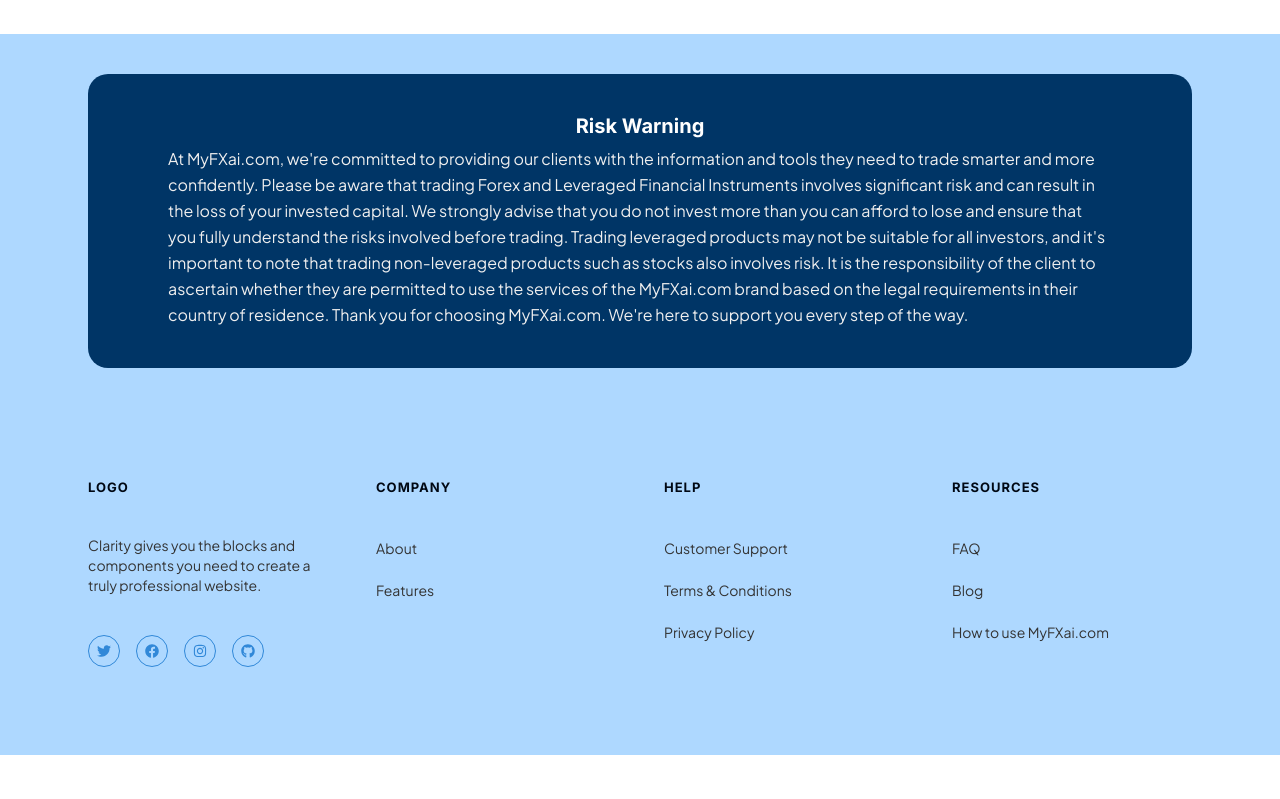
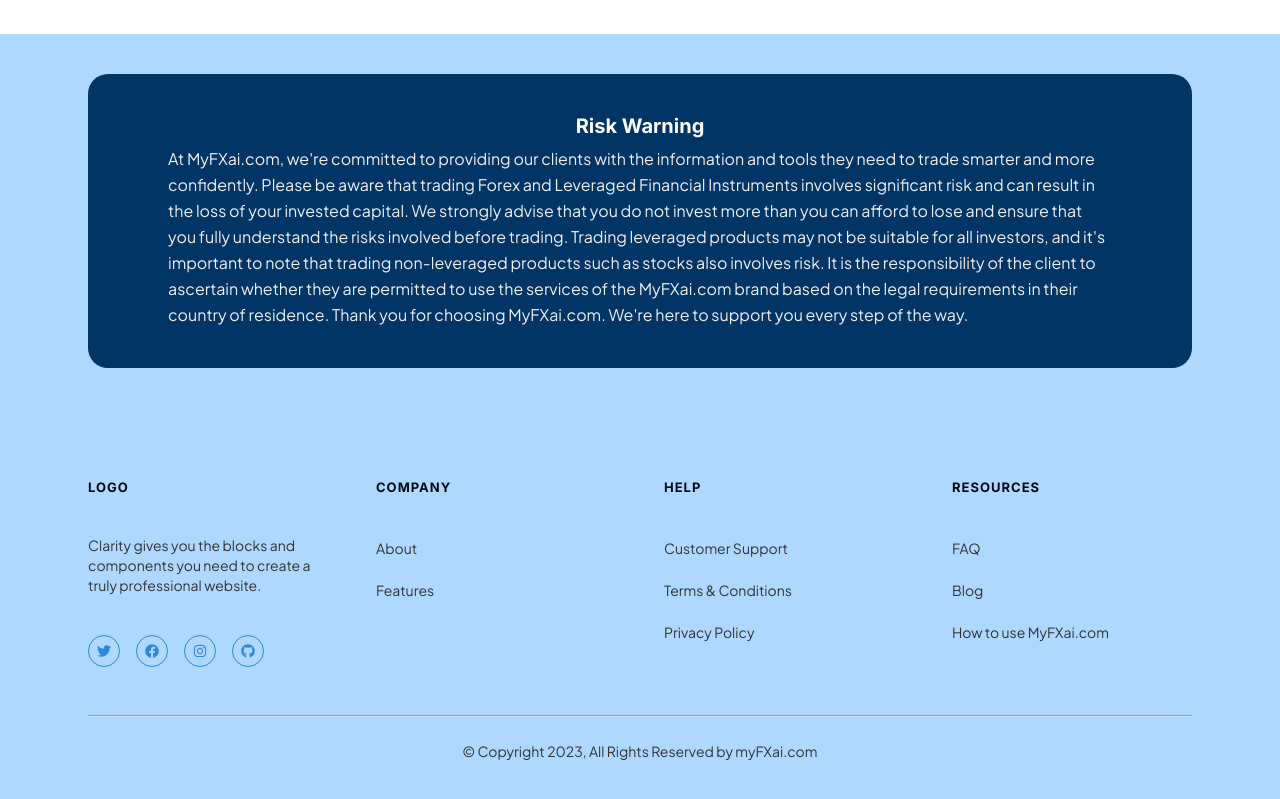
Before and after one commit to AyoMoses1/myfxai, a React (Create React App) app: page / in a window 1280 px wide. Shown: the part 4553-5352 px from the top of the page. Before the commit the page ends 5308 px from the top, so only its background shows below. Built offline with nearby package versions, Linux system fonts and the light colour scheme.

Commit message:
Wrap up styling

```diff
--- a/src/common/Footer.tsx
+++ b/src/common/Footer.tsx
@@ -8,7 +8,9 @@
   Link,
   List,
   HStack,
-  IconButton
+  IconButton,
+  Divider,
+  Center,
 } from '@chakra-ui/react';
 import styled from 'styled-components';
 import { footerInfo, jumbotronData } from './helpers';
@@ -65,6 +67,12 @@
             );
           })}
         </Grid>
+        <Divider orientation="horizontal" bg="lightBlue" height="1px" mb={6}/>
+        <Center>
+          <Text variant="footerText">
+            © Copyright 2023, All Rights Reserved by myFXai.com
+          </Text>
+        </Center>
       </Box>
     </Box>
   );
```
